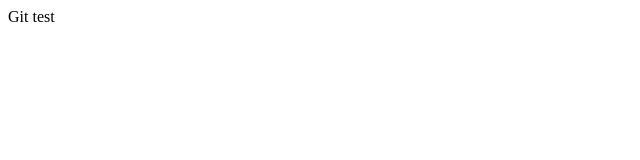
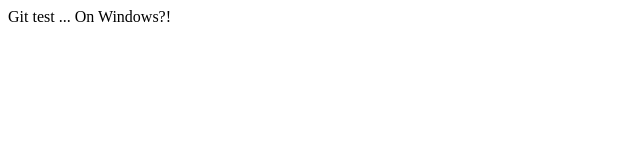
Before and after one commit to MJAllaway/UniForm, a plain HTML site: page index.html in a window 1280 px wide. Shown: the whole page, without its empty margins (0-640 px from the left). Drawn offline with Linux system fonts and the light colour scheme.

Commit message:
updated index and added index2

```diff
--- a/index.html
+++ b/index.html
@@ -5,6 +5,6 @@
 	<title>Git Test</title>
 </head>
 <body>
-	Git test
+	Git test ... On Windows?!
 </body>
 </html>
```
Also changed, not shown: index2.html (added).
